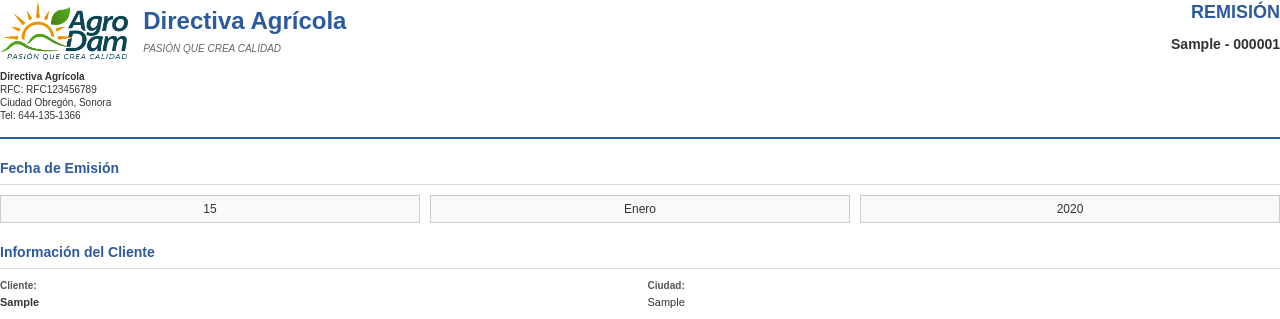
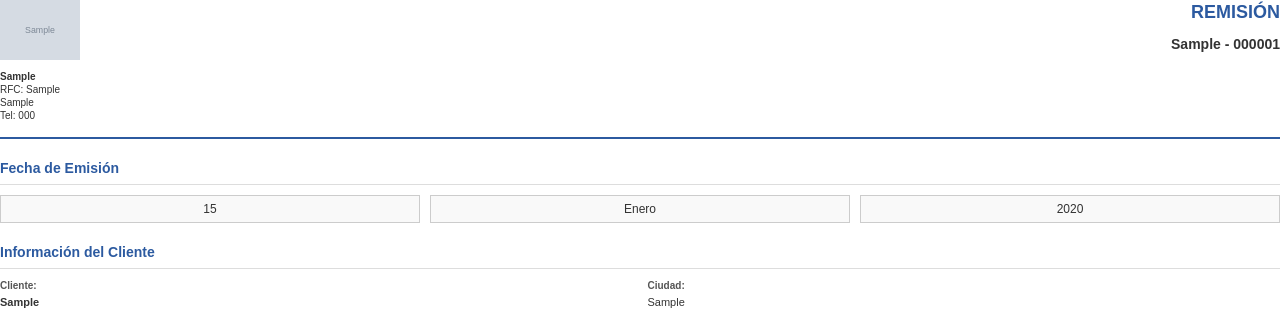
Before and after one commit to DirectivaSoftware01/DirectivaAgricola, a Django app: page /remisiones/1/imprimir/ in a window 1280 px wide. Shown: the top 319 px of the page. Run offline with Django 5.2, Linux system fonts and the light colour scheme; a user stored in the database is signed in; tables that the repository leaves empty hold one stand-in row (values such as "Sample post"); grey boxes marked "Sample" are stand-in pictures.

Commit message:
feat: Actualizar formato de impresión de remisión con datos dinámicos
- Usar datos de empresa desde Configuración en lugar de datos estáticos
- Mostrar logo dinámico desde configuración (fallback a logoAgroDam.png)
- Eliminar título 'Directiva Agrícola' y slogan 'PASIÓN QUE CREA CALIDAD'
- Mostrar Razón Social, RFC, Dirección y Teléfono desde configuración
- Actualizar vista RemisionImprimirView para pasar datos de configuración

```diff
--- a/core/views.py
+++ b/core/views.py
@@ -1836,6 +1836,11 @@ class RemisionImprimirView(LoginRequiredMixin, TemplateView):
         remision = get_object_or_404(Remision, pk=kwargs['pk'])
         context['remision'] = remision
         context['detalles'] = remision.detalles.all()
+
+        # Obtener datos de configuración de la empresa
+        configuracion = ConfiguracionSistema.objects.first()
+        context['configuracion'] = configuracion
+
         return context
 
 
--- a/templates/core/remision_imprimir.html
+++ b/templates/core/remision_imprimir.html
@@ -290,17 +290,25 @@
     <div class="header">
         <div class="company-info">
             <div class="company-logo-section">
-                <img src="/static/images/logoAgroDam.png" alt="Directiva Agrícola" class="company-logo-img">
-                <div class="company-text">
-                    <div class="company-logo">Directiva Agrícola</div>
-                    <div class="company-slogan">PASIÓN QUE CREA CALIDAD</div>
-                </div>
+                {% if configuracion.logo_empresa %}
+                    <img src="{{ configuracion.logo_empresa.url }}" alt="{{ configuracion.razon_social|default:'Empresa' }}" class="company-logo-img">
+                {% else %}
+                    <img src="/static/images/logoAgroDam.png" alt="{{ configuracion.razon_social|default:'Empresa' }}" class="company-logo-img">
+                {% endif %}
             </div>
             <div class="company-details">
-                <strong>Directiva Agrícola</strong><br>
-                RFC: RFC123456789<br>
-                Ciudad Obregón, Sonora<br>
-                Tel: 644-135-1366
+                {% if configuracion.razon_social %}
+                    <strong>{{ configuracion.razon_social }}</strong><br>
+                {% endif %}
+                {% if configuracion.rfc %}
+                    RFC: {{ configuracion.rfc }}<br>
+                {% endif %}
+                {% if configuracion.direccion %}
+                    {{ configuracion.direccion }}<br>
+                {% endif %}
+                {% if configuracion.telefono %}
+                    Tel: {{ configuracion.telefono }}
+                {% endif %}
             </div>
         </div>
         <div class="document-info">
```
Also changed, not shown: logos_empresa/logoAgroDam_tOebQmT.png (added), 1 other file.
